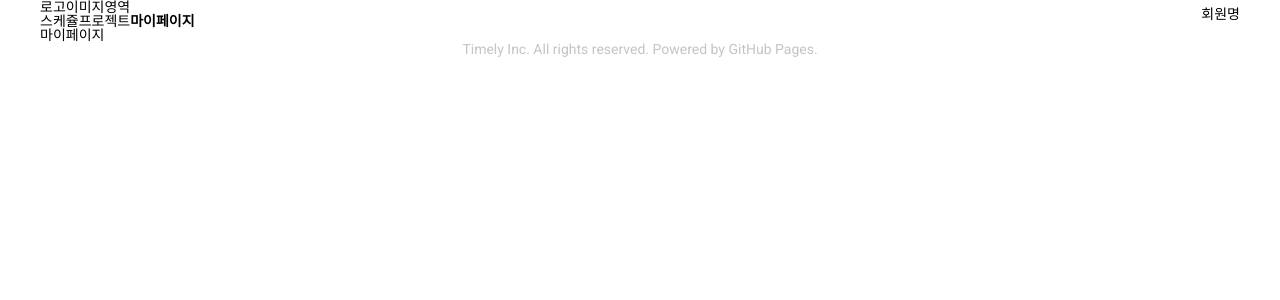
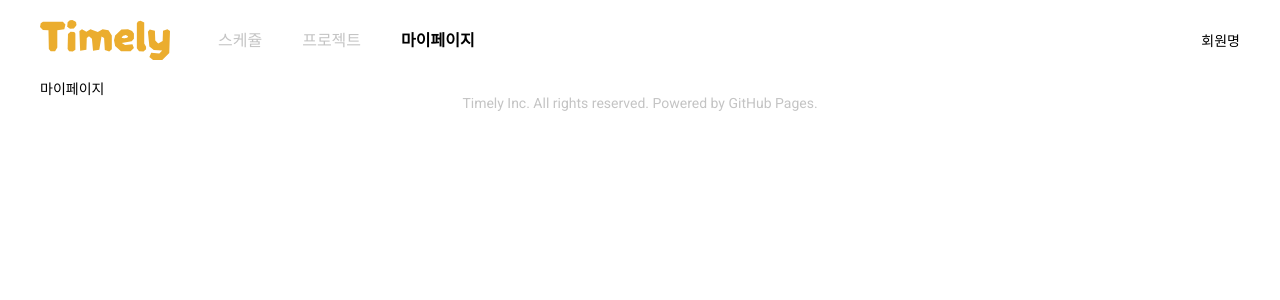
Before and after one commit to zingZZi/schedule-project, a React (Vite) app: page /mypage in a window 1280 px wide. Shown: the top 300 px of the page. Built offline with nearby package versions, Linux system fonts and the light colour scheme; sample sign-in values are in the browser's storage.

Commit message:
로그인정보관련 header전달 작업진행중

```diff
--- a/src/App.jsx
+++ b/src/App.jsx
@@ -1,7 +1,7 @@
 import { Routes, Route, useLocation } from "react-router-dom";
-import CommonLayout from "./components/CommonLayout";
 import { createGlobalStyle } from "styled-components";
 import reset from "styled-reset";
+import CommonLayout from "./layout/CommonLayout";
 import SignLayout from "./layout/SignLayout";
 import "./assets/font/font.css";
 import { useEffect, useRef, useState } from "react";
@@ -47,6 +47,9 @@ function App() {
       text-decoration: none;
       color:inherit
     }
+    img{
+      max-width: 100%;
+    }
     .text-ir{
       font-size: 0%;
       text-indent:-99999px;
@@ -59,7 +62,13 @@ function App() {
 
   const localToken = localStorage.getItem("token");
   const [tokenState, setTokenState] = useState(localToken);
-
+  const [userInfo, setUserInfo] = useState({
+    name: localStorage.getItem("name") || "",
+    profileImage: localStorage.getItem("profileImage") || "",
+    email: localStorage.getItem("email") || "",
+  });
+  console.log(userInfo);
+  //userInfo useContext로 전달법 작업해야함
   return (
     <>
       <GlobalStyle />
@@ -78,7 +87,13 @@ function App() {
         />
         <Route
           path="/signin"
-          element={<SignLayout page="signin" setTokenState={setTokenState} />}
+          element={
+            <SignLayout
+              page="signin"
+              setTokenState={setTokenState}
+              setUserInfo={setUserInfo}
+            />
+          }
         />
         <Route path="/findpw" element={<SignLayout page="findpw" />} />
       </Routes>
--- a/src/components/Header.jsx
+++ b/src/components/Header.jsx
@@ -1,20 +1,35 @@
 import { Link } from "react-router-dom";
 import styled from "styled-components";
+import logo from "../assets/images/timely_logo_smoothed.svg";
 import { useState } from "react";
 
 const HeaderElem = styled.header`
-  box-shadow: 0, 0, 0, 0.2;
+  padding: 20px 0;
+  border-bottom: 1px solid var(--color-gray-100);
   .container {
     display: flex;
     justify-content: space-between;
     align-items: center;
   }
 `;
+const HeaderNav = styled.div`
+  display: flex;
+  align-items: center;
+  gap: 48px;
+`;
+const HeaderLogo = styled.h1`
+  width: 130px;
+`;
+
 const NavElem = styled.nav`
   display: flex;
-  li {
+  gap: 40px;
+  a {
+    font-size: var(--font-size-base);
+    color: var(--white-color-500);
     &.on {
       font-weight: bold;
+      color: var(--black-color);
     }
   }
 `;
@@ -30,28 +45,39 @@ function Header({ activeNav, setActiveNav }) {
   return (
     <HeaderElem>
       <div className="container">
-        <div>
-          <h1>
-            <Link to="/">로고이미지영역{/* <img src="" alt="" /> */}</Link>
-          </h1>
+        <HeaderNav>
+          <HeaderLogo>
+            <Link to="/">
+              <img src={logo} className="App-logo" alt="timely" />
+            </Link>
+          </HeaderLogo>
           <NavElem>
-            <li className={activeNav === "index" ? "on" : ""}>
-              <Link to="/" data-link="index" onClick={gnbFnc}>
+            <Link
+              to="/"
+              data-link="index"
+              onClick={gnbFnc}
+              className={activeNav === "index" ? "on" : ""}
+            >
               스케쥴
             </Link>
-            </li>
-            <li className={activeNav === "project" ? "on" : ""}>
-              <Link to="/project" data-link="project" onClick={gnbFnc}>
+            <Link
+              to="/project"
+              data-link="project"
+              onClick={gnbFnc}
+              className={activeNav === "project" ? "on" : ""}
+            >
               프로젝트
             </Link>
-            </li>
-            <li className={activeNav === "mypage" ? "on" : ""}>
-              <Link to="/mypage" data-link="mypage" onClick={gnbFnc}>
+            <Link
+              to="/mypage"
+              data-link="mypage"
+              onClick={gnbFnc}
+              className={activeNav === "mypage" ? "on" : ""}
+            >
               마이페이지
             </Link>
-            </li>
           </NavElem>
-        </div>
+        </HeaderNav>
 
         <UserInfo>
           <h2 className="text-ir">상단 회원정보</h2>
--- a/src/components/CommonLayout.jsx
+++ b/src/layout/CommonLayout.jsx
@@ -1,5 +1,5 @@
-import Header from "./Header";
-import Footer from "./Footer";
+import Header from "../components/Header";
+import Footer from "../components/Footer";
 import Main from "../pages/Main";
 import Project from "../pages/Project";
 import MyPage from "../pages/MyPage";
--- a/src/layout/SignLayout.jsx
+++ b/src/layout/SignLayout.jsx
@@ -23,24 +23,28 @@ const LogoWrap = styled.h1`
   }
 `;
 
-function Content({ page, setTokenState }) {
+function Content({ page, setTokenState, setUserInfo }) {
   switch (page) {
     case "signin":
-      return <SignIn setTokenState={setTokenState} />;
+      return <SignIn setTokenState={setTokenState} setUserInfo={setUserInfo} />;
       break;
     case "findpw":
       return <>비번찾기</>;
       break;
   }
 }
-function SignLayout({ page, setTokenState }) {
+function SignLayout({ page, setTokenState, setUserInfo }) {
   return (
     <SignWrap>
       <SignFlexCenter>
         <LogoWrap>
           <img src={logo} className="App-logo" alt="timely" />
         </LogoWrap>
-        <Content page={page} setTokenState={setTokenState} />
+        <Content
+          page={page}
+          setTokenState={setTokenState}
+          setUserInfo={setUserInfo}
+        />
       </SignFlexCenter>
 
       <Footer />
--- a/src/pages/SignIn.jsx
+++ b/src/pages/SignIn.jsx
@@ -50,7 +50,7 @@ const InputWrap = styled.div`
   }
 `;
 
-function SignIn({ setTokenState }) {
+function SignIn({ setTokenState, setUserInfo }) {
   const navigate = useNavigate();
   //input 값
   let [emailValue, setEmailValue] = useState("");
@@ -110,10 +110,19 @@ function SignIn({ setTokenState }) {
       if (user) {
         //로그인 한사람 정보
         const fakeToken = generateFakeToken(user);
+
         //로컬스토리지 저장정보
         localStorage.setItem("token", fakeToken);
-        localStorage.setItem("userName", user.name);
+        localStorage.setItem("name", user.name);
+        localStorage.setItem("profileImage", user.profileImage);
+        localStorage.setItem("email", user.email);
+
         setTokenState(true);
+        setUserInfo({
+          name: user.name,
+          profileImage: user.profileImage,
+          email: user.email,
+        });
         navigate("/");
       } else {
         //실패시 오류체크
```
Lines whose indentation alone changed are shown as unchanged.
